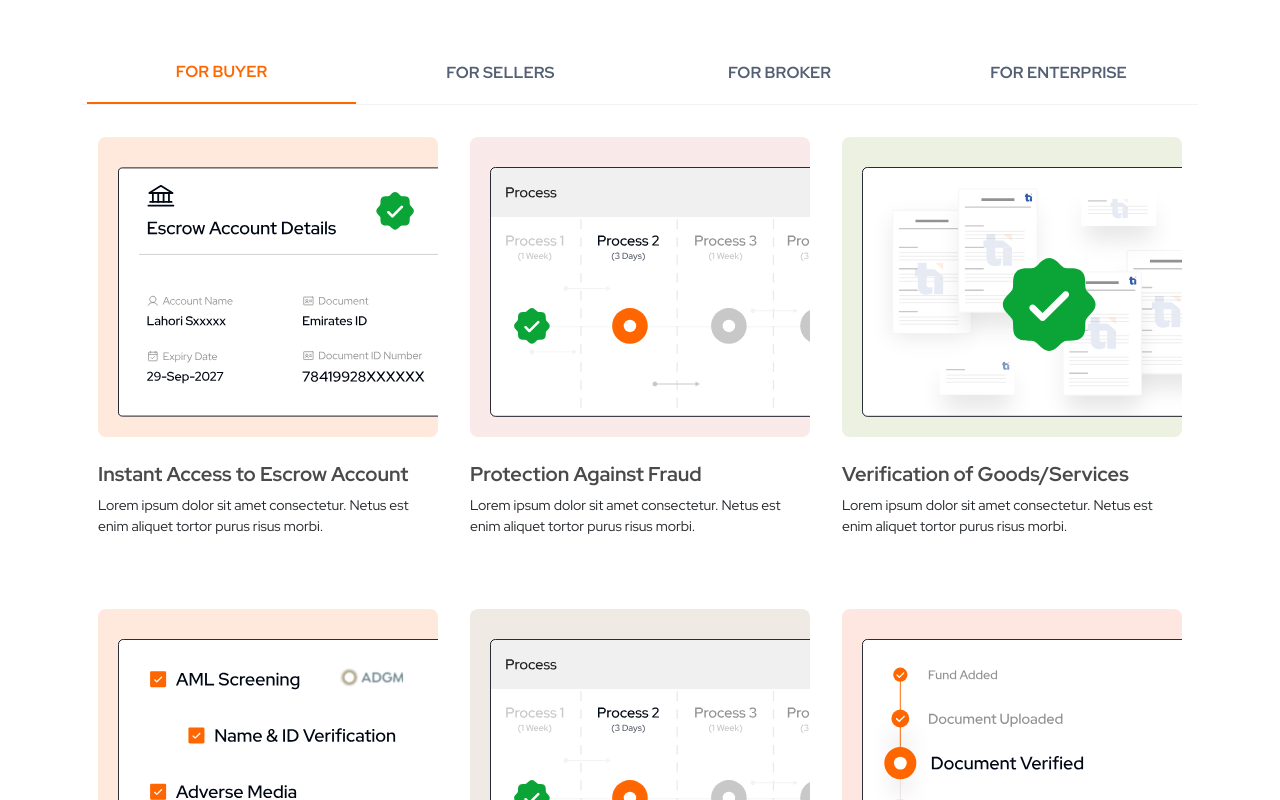
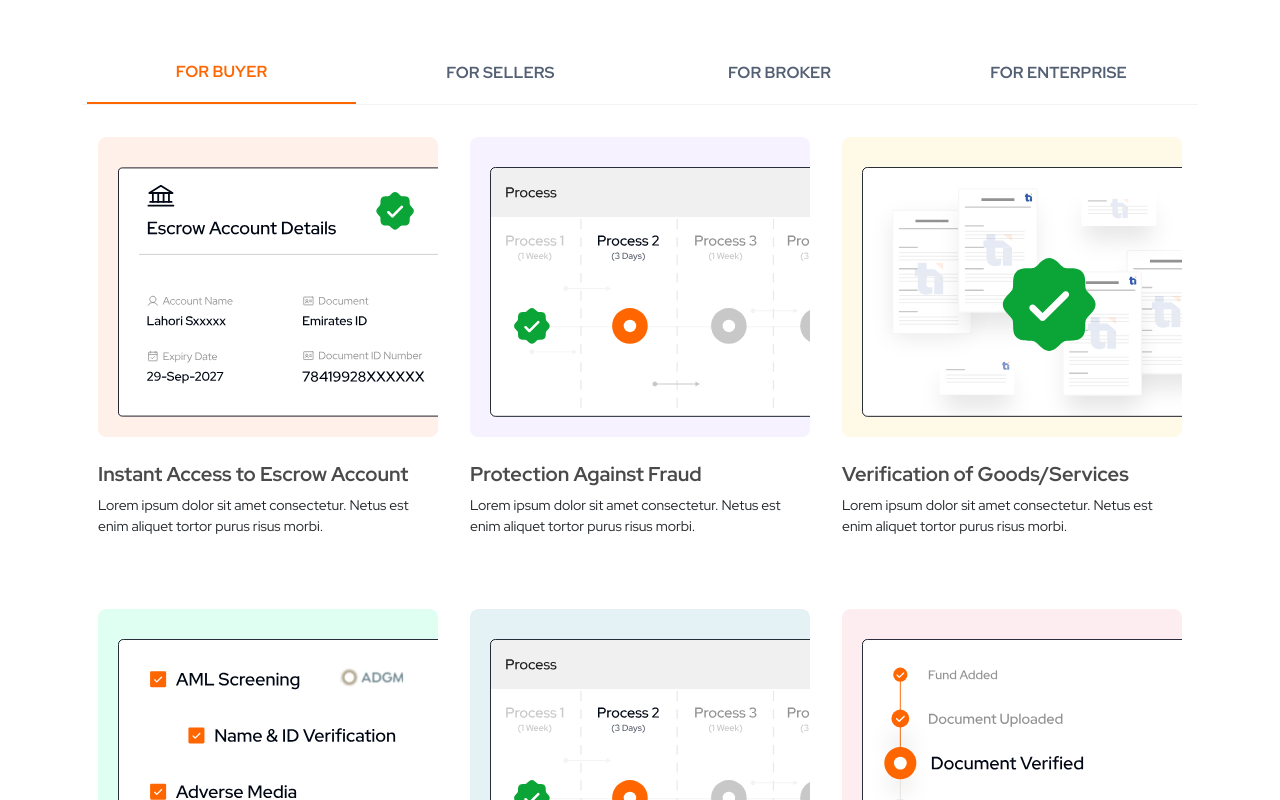
Before and after one commit to guravana22/trustin_web, a React (Create React App) app in the folder frontend/: page / in a window 1280 px wide. Shown: the part 1640-2440 px from the top of the page. Built offline with nearby package versions, Linux system fonts and the light colour scheme.

Commit message:
#2 changed the hover tabs css

```diff
--- a/frontend/src/assets/css/custom.css
+++ b/frontend/src/assets/css/custom.css
@@ -493,12 +493,12 @@ ul li span {
 }
 
 .trustedexperience_cards {
-  background: linear-gradient(
+  /* background: linear-gradient(
       0deg,
       rgba(255, 220, 201, 0.4),
       rgba(255, 220, 201, 0.4)
     ),
-    #ffffff;
+    #ffffff; */
   background-color: #ffdcc9;
   position: relative;
   border-radius: 8px;
--- a/frontend/src/components/Trustedexperience.jsx
+++ b/frontend/src/components/Trustedexperience.jsx
@@ -10,6 +10,7 @@ import Increase from "../assets/images/increase.svg";
 import enhanced from "../assets/images/enhanced.svg";
 import transctionbg from "../assets/images/transctionbg.svg";
 import quickrelease from "../assets/images/quick.svg";
+import Tabs from "./Tabs";
 const tabsData = [
   {
     id: "pills-buyer",
@@ -42,7 +43,7 @@ const tabsData = [
           "Lorem ipsum dolor sit amet consectetur. Netus est enim aliquet tortor purus risus morbi.",
         link: "#/",
         bottomImg: img3,
-        bgcolor: "rgba(174, 255, 222, 0.4)",
+        bgcolor: "rgba(255, 239, 197, 0.4)",
       },
       {
         id: 4,
@@ -51,7 +52,7 @@ const tabsData = [
         description:
           "Lorem ipsum dolor sit amet consectetur. Netus est enim aliquet tortor purus risus morbi.",
         bottomImg: img4,
-        bgcolor: "rgba(255, 220, 201, 0.4)",
+        bgcolor: "rgba(174, 255, 222, 0.4)",
       },
       {
         id: 5,
@@ -105,7 +106,7 @@ const tabsData = [
           "Lorem ipsum dolor sit amet consectetur. Netus est enim aliquet tortor purus risus morbi.",
         link: "#/",
         bottomImg: img6,
-        bgcolor: "rgba(174, 255, 222, 0.4)",
+        bgcolor: "rgba(255, 239, 197, 0.4)",
       },
       {
         id: 4,
@@ -114,7 +115,7 @@ const tabsData = [
         description:
           "Lorem ipsum dolor sit amet consectetur. Netus est enim aliquet tortor purus risus morbi.",
         bottomImg: img5,
-        bgcolor: "rgba(255, 220, 201, 0.4)",
+        bgcolor: "rgba(174, 255, 222, 0.4)",
       },
       {
         id: 5,
@@ -168,7 +169,7 @@ const tabsData = [
           "Lorem ipsum dolor sit amet consectetur. Netus est enim aliquet tortor purus risus morbi.",
         link: "#/",
         bottomImg: img3,
-        bgcolor: "rgba(174, 255, 222, 0.4)",
+        bgcolor: "rgba(255, 239, 197, 0.4)",
       },
       {
         id: 4,
@@ -177,7 +178,7 @@ const tabsData = [
         description:
           "Lorem ipsum dolor sit amet consectetur. Netus est enim aliquet tortor purus risus morbi.",
         bottomImg: img4,
-        bgcolor: "rgba(255, 220, 201, 0.4)",
+        bgcolor: "rgba(174, 255, 222, 0.4)",
       },
       {
         id: 5,
@@ -322,11 +323,14 @@ const Trustedexperience = () => {
   const renderCards = (cards) => {
     return cards.map((card) => (
       <div key={card.id} className="col-lg-4 col-md-6 p-3">
-        <div
-          className="card trustedexperience_cards"
-          style={{ backgroundColor: card.bgcolor }}
-        >
-          <div className="card-body" style={{ padding: "30px 0px 20px 20px" }}>
+        <div className="card border border-0">
+          <div
+            className="card-body trustedexperience_cards"
+            style={{
+              backgroundColor: card.bgcolor,
+              padding: "30px 0px 20px 20px",
+            }}
+          >
             <div className="image-container separator">
               <img
                 src={card.bottomImg}
@@ -343,10 +347,10 @@ const Trustedexperience = () => {
               )} */}
             </div>
           </div>
-        </div>
-        <div className="mt-4">
-          <h3 className="card_heading">{card.title}</h3>
-          <p className="small card_descripition">{card.description}</p>
+          <div className="mt-4">
+            <h3 className="card_heading">{card.title}</h3>
+            <p className="small card_descripition">{card.description}</p>
+          </div>
         </div>
       </div>
     ));
```
